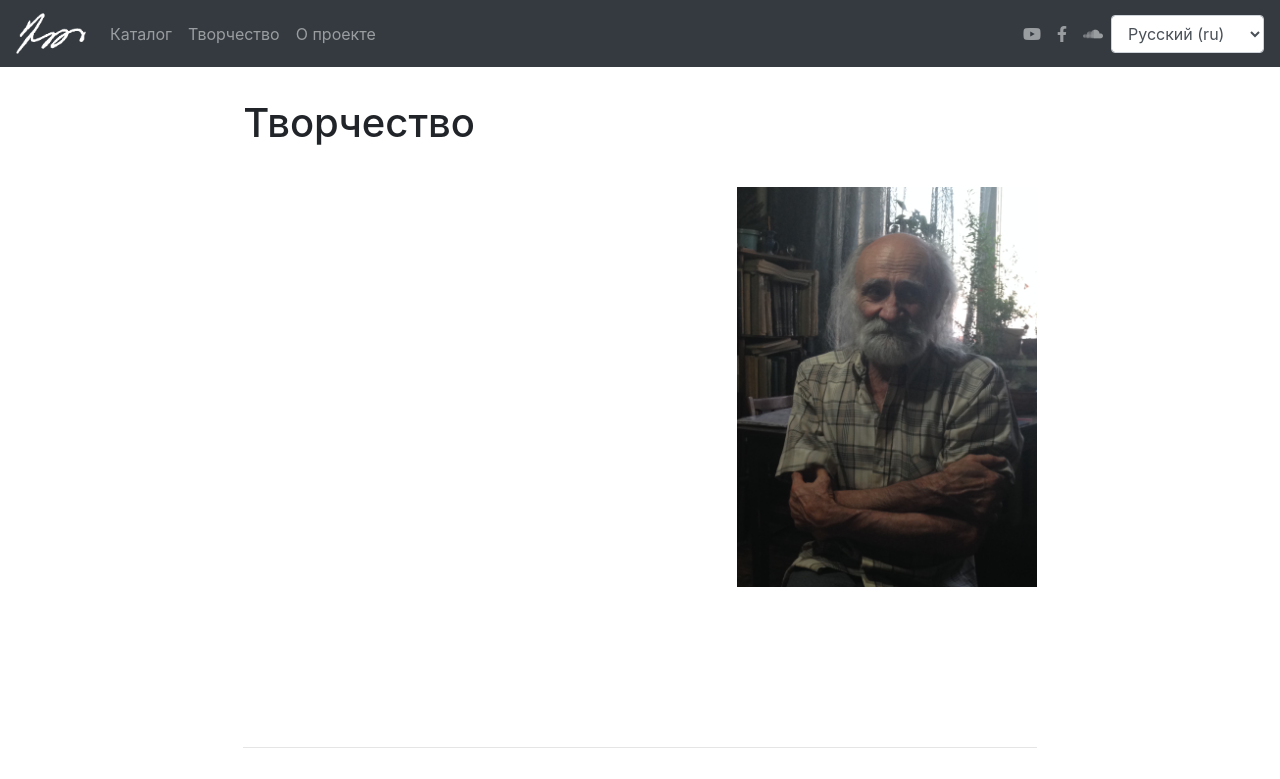
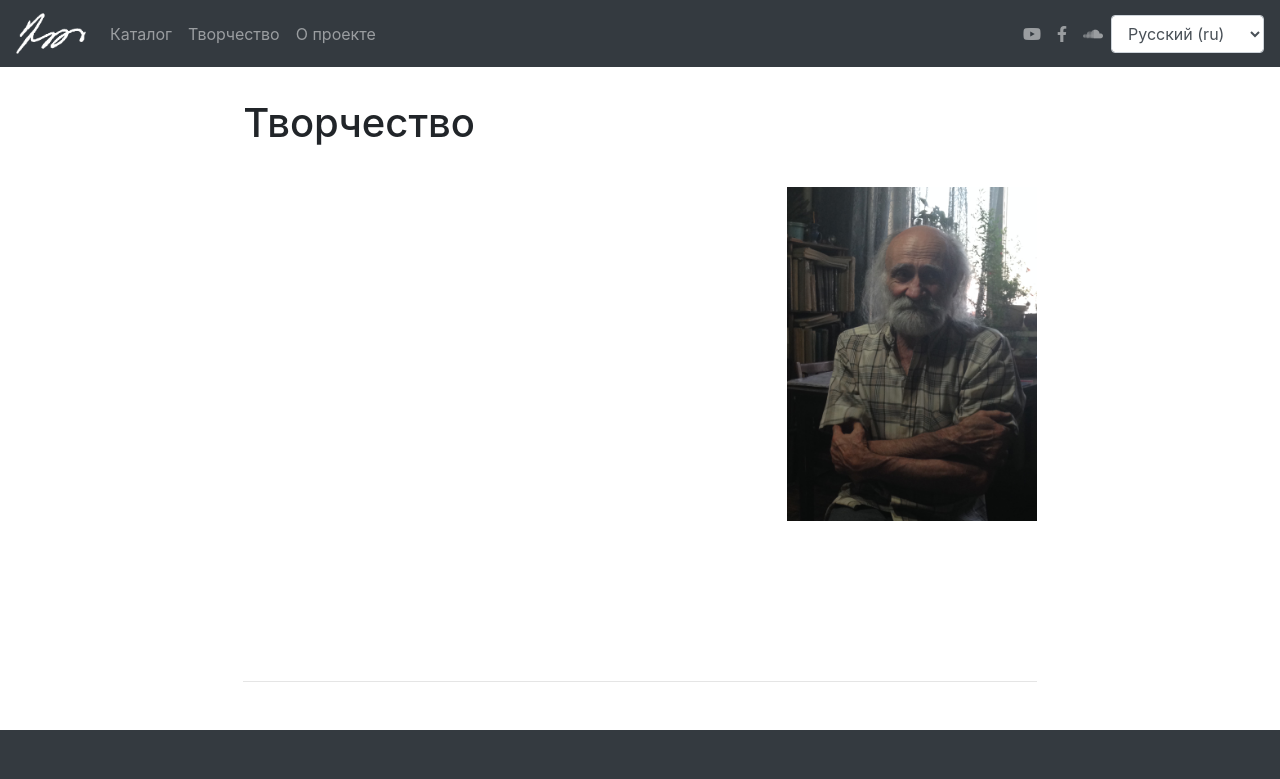
Before and after one commit to ansakoy/dsw, a Django app: template works/templates/works/bio.html in a window 1280 px wide. Shown: the top 779 px of the page. Run offline with Django 3.2, Linux system fonts and the light colour scheme; the template is opened without the code that fills it, so the values that code supplies are empty; parts of the project's set-up code (start-up, migrations or seed data) failed here and were passed over; some libraries are stand-ins or nearby versions.

Commit message:
minor fixes

```diff
--- a/works/templates/works/bio.html
+++ b/works/templates/works/bio.html
@@ -10,10 +10,6 @@
 {% block page_content %}
 
 {% get_current_language as LANGUAGE_CODE %}
-
-{% comment %}
-<h2>{{ LANGUAGE_CODE }}</h2>
-{% endcomment %}
 
 <!--<page_content>-->
 
@@ -31,10 +27,15 @@
         <!--<bio-general-row>-->
         <div class="row page-section mt-4" id="bio-general">
 
-            <div class="col-md-12 pt-3">
+            <div class="col-md-7 pt-3">
                 <div class="paragraph-contents">
-                    <img align="right" src='{% static "works/Sakoyan2.JPG" %}' width="300" alt="David Sakoyan">
                     {{ general.text|safe }}
+                </div>
+            </div><!--<end-col>-->
+
+            <div class="col-md-5 pt-3">
+                <div class="paragraph-contents">
+                    <img align="right" src='{% static "works/Sakoyan2.JPG" %}' width="250" alt="David Sakoyan">
                 </div>
             </div><!--<end-col>-->
 
--- a/works/views.py
+++ b/works/views.py
@@ -139,7 +139,6 @@ def get_context_for_filters(request):
         output[PERFORM_INFO] = '1'
         data = data.filter(performances__isnull=False)
     if keys:
-        print(keys)
         output[SEARCH_INFO] = keys
         vector = SearchVector('title_ru', 'title_hy', 'title_en',
                               'subtitle_ru', 'subtitle_hy', 'subtitle_en',
@@ -148,13 +147,10 @@ def get_context_for_filters(request):
         data = data.annotate(rank=SearchRank(vector, query)).filter(rank__gt=0).order_by('-rank')
     if '/ru/' in path:
         categories = Genre.objects.filter(pk__in=[entry.genre.genre_id for entry in data]).order_by('name_ru')
-        # categories = Genre.objects.order_by('name_ru')
     elif '/hy/' in path:
         categories = Genre.objects.filter(pk__in=[entry.genre.genre_id for entry in data]).order_by('name_hy')
-        # categories = Genre.objects.order_by('name_hy')
     else:
         categories = Genre.objects.filter(pk__in=[entry.genre.genre_id for entry in data]).order_by('name_en')
-        # categories = Genre.objects.order_by('name_en')
 
     years = [entry['year'] for entry in data.order_by('year').values('year').distinct()]
     # years = [entry['year'] for entry in Opus.objects.order_by('year').values('year').distinct()]
```
Also changed, not shown: locale/hy/LC_MESSAGES/django.po, 1 other file.
